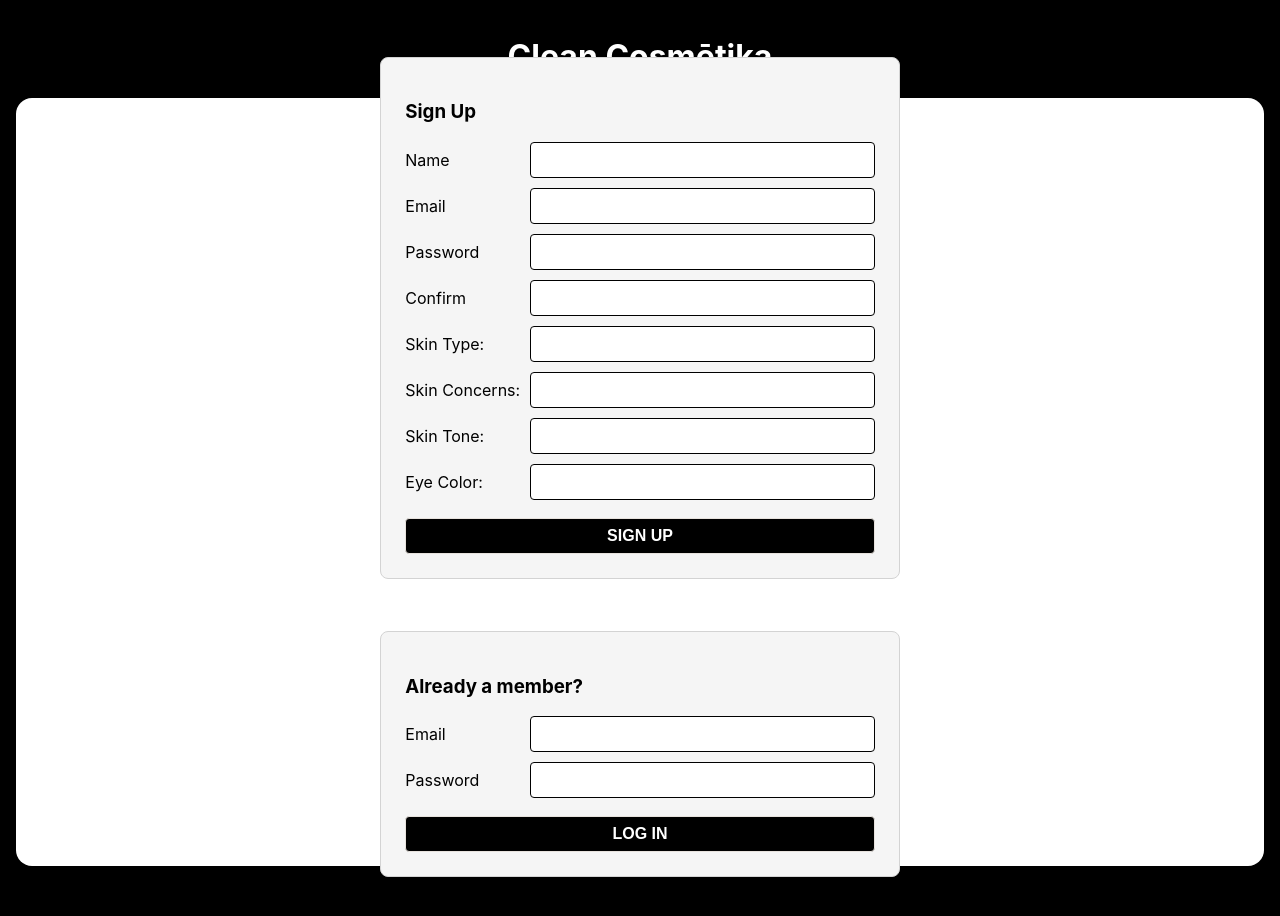
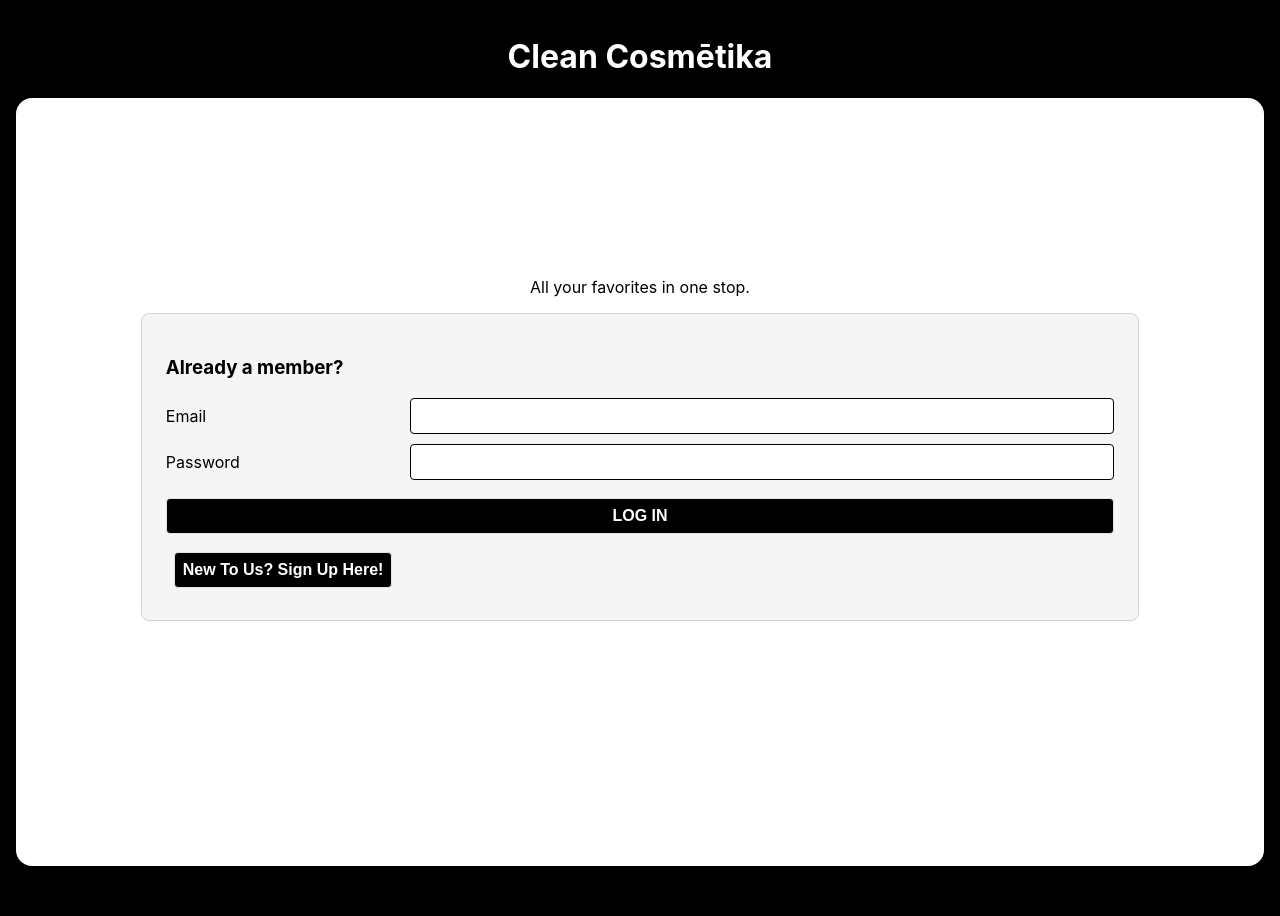
Before and after one commit to yevagav/unit-3-project-fullstack, a React (Create React App) app: page / in a window 1280 px wide. Shown: the top 916 px of the page. After the commit the page ends 866 px from the top, so only its background shows below. Built offline with nearby package versions, Linux system fonts and the light colour scheme.

Commit message:
profile page set up

```diff
--- a/src/components/LoginForm/LoginForm.js
+++ b/src/components/LoginForm/LoginForm.js
@@ -1,7 +1,7 @@
 import { useState } from 'react'
 import * as userService from '../../utilities/users-service'
 
-export default function LoginForm ({ setUser }) {
+export default function LoginForm ({ setUser, setShowSignUp }) {
   const [credentials, setCredentials] = useState({
     email: '',
     password: ''
@@ -33,6 +33,11 @@ export default function LoginForm ({ setUser }) {
           <label>Password</label>
           <input type='password' name='password' value={credentials.password} onChange={handleChange} required />
           <button type='submit'>LOG IN</button>
+          <button onClick={() => {
+              setShowSignUp(true)
+            }}
+            > New To Us? Sign Up Here!
+            </button>
         </form>
       </div>
       <h1 className='error-message'>&nbsp;{error}</h1>
--- a/src/components/SignUpForm/SignUpForm.js
+++ b/src/components/SignUpForm/SignUpForm.js
@@ -1,69 +1,68 @@
-import { Component } from 'react'
-import { signUp } from '../../utilities/users-service'
+import { useState } from 'react'
+import * as userService from '../../utilities/users-service'
 
 
-export default class SignUpForm extends Component {
-  state = {
+export default function SignUpForm({ setUser, setShowSignUp }) {
+    const [credentials, setCredentials] = useState({
         name: '',
         email: '',
         password: '',
         confirm: '',
-    error: '',
         skinType: '',
         skinConcerns: '',
         skinTone: '',
-    ingredientsPrefer: '',
         eyeColor: ''
-  }
+    })
+    const [error, setError] = useState('')
 
-  handleSubmit = async (evt) => {
+    const handleSubmit = async (evt) => {
         evt.preventDefault()
         try {
-      const formData = { ...this.state }
-      delete formData.error
+            const formData = { ...credentials }
             delete formData.confirm
-      const user = await signUp(formData)
-      this.props.setUser(user)
+            const user = await userService.signUp(formData)
+            setUser(user)
         } catch (error) {
-      this.setState({ error: 'Sign Up Failed' })
+            setError('Sign Up Failed')
         }
     }
 
-  handleChange = (evt) => {
-    this.setState({
-      [evt.target.name]: evt.target.value
-    })
+    const handleChange = (evt) => {
+        setCredentials({ ...credentials, [evt.target.name]: evt.target.value })
     }
 
-  render() {
-    const disable = this.state.password !== this.state.confirm;
-    return (
+    const disable = credentials.password !== credentials.confirm
+    return  (
         <div>
           <div className="form-container">
             <h3>Sign Up</h3>
-          <form autoComplete="off" onSubmit={this.handleSubmit}>
+            <form autoComplete="off" onSubmit={handleSubmit}>
               <label>Name</label>
-            <input type="text" name="name" value={this.state.name} onChange={this.handleChange} required />
+              <input type="text" name="name" value={credentials.name} onChange={handleChange} required />
               <label>Email</label>
-            <input type="email" name="email" value={this.state.email} onChange={this.handleChange} required />
+              <input type="email" name="email" value={credentials.email} onChange={handleChange} required />
               <label>Password</label>
-            <input type="password" name="password" value={this.state.password} onChange={this.handleChange} required />
+              <input type="password" name="password" value={credentials.password} onChange={handleChange} required />
               <label>Confirm</label>
-            <input type="password" name="confirm" value={this.state.confirm} onChange={this.handleChange} required />
+              <input type="password" name="confirm" value={credentials.confirm} onChange={handleChange} required />
               <label>Skin Type:</label>
-            <input type='text' name='skinType' value={this.state.skinType} onChange={this.handleChange} />
+              <input type='text' name='skinType' value={credentials.skinType} onChange={handleChange} />
               <label>Skin Concerns:</label>
-            <input type='text' name='skinConcerns' value={this.state.skinConcerns} onChange={this.handleChange} />
+              <input type='text' name='skinConcerns' value={credentials.skinConcerns} onChange={handleChange} />
               <label>Skin Tone:</label>
-            <input type='text' name='skinTone' value={this.state.skinTone} onChange={this.handleChange} />
+              <input type='text' name='skinTone' value={credentials.skinTone} onChange={handleChange} />
               <label>Eye Color:</label>
-            <input type='text' name='eyeColor' value={this.state.eyeColor} onChange={this.handleChange} />
+              <input type='text' name='eyeColor' value={credentials.eyeColor} onChange={handleChange} />
               <button type="submit" disabled={disable}>SIGN UP</button>
-
+              <button
+                  className='create-btn' onClick={() => {
+                    setShowSignUp(false)
+                  }}
+                > Back To Log In
+                </button>
             </form>
           </div>
-        <p className="error-message">&nbsp;{this.state.error}</p>
+          <p className="error-message">&nbsp;{error}</p>
         </div>
       );
 }
-}
--- a/src/pages/AuthPage/AuthPage.js
+++ b/src/pages/AuthPage/AuthPage.js
@@ -1,14 +1,20 @@
 import SignUpForm from "../../components/SignUpForm/SignUpForm"
 import LoginForm from "../../components/LoginForm/LoginForm"
 import styles from './AuthPage.module.scss';
+import { useState } from 'react'
 
 export default function AuthPage(props){
+    const [showSignUp, setShowSignUp] = useState(false)
+
     return(
         <main className={styles.AuthPage}>
             <div className={styles.forms}>
             <p>All your favorites in one stop.</p>
-            <SignUpForm setUser={props.setUser}/>
-            <LoginForm setUser={props.setUser}/>
+            {
+            showSignUp
+              ? <SignUpForm setUser={props.setUser} setShowSignUp={setShowSignUp} />
+              : <LoginForm setUser={props.setUser} setShowSignUp={setShowSignUp}/>
+            }
             </div>
         </main>
     )
--- a/src/pages/ProfilePage/ProfilePage.js
+++ b/src/pages/ProfilePage/ProfilePage.js
@@ -19,10 +19,13 @@ export default function ProfilePage({ user, setUser }) {
                 <h2> Beauty Prefrences </h2>
             </div>
             <div className={styles.questions}>
-                <div className='beauty-form'>
+                <div className={styles.beautyCard}>
                     <div>Skin Type: {user.skinType} </div>
+                    <br />
                     <div>Skin Concerns: {user.skinConcerns}</div>
+                    <br />
                     <div>Skin Tone: {user.skinTone}</div>
+                    <br />
                     <div>Eye Color: {user.eyeColor}</div>
                 </div>
             </div>
--- a/src/pages/ProfilePage/ProfilePage.module.scss
+++ b/src/pages/ProfilePage/ProfilePage.module.scss
@@ -15,3 +15,13 @@
     margin: 3vmin 2vmin;
 
   }
+
+  .beautyCard {
+    display: flex;
+    flex-direction: column;
+    background-color: whitesmoke;
+    color: black;
+    border-radius: 2vmin;
+    padding: 3vmin;
+    border: .1vmin solid var(--tan-3);
+  }
```
Lines whose indentation alone changed are shown as unchanged.
